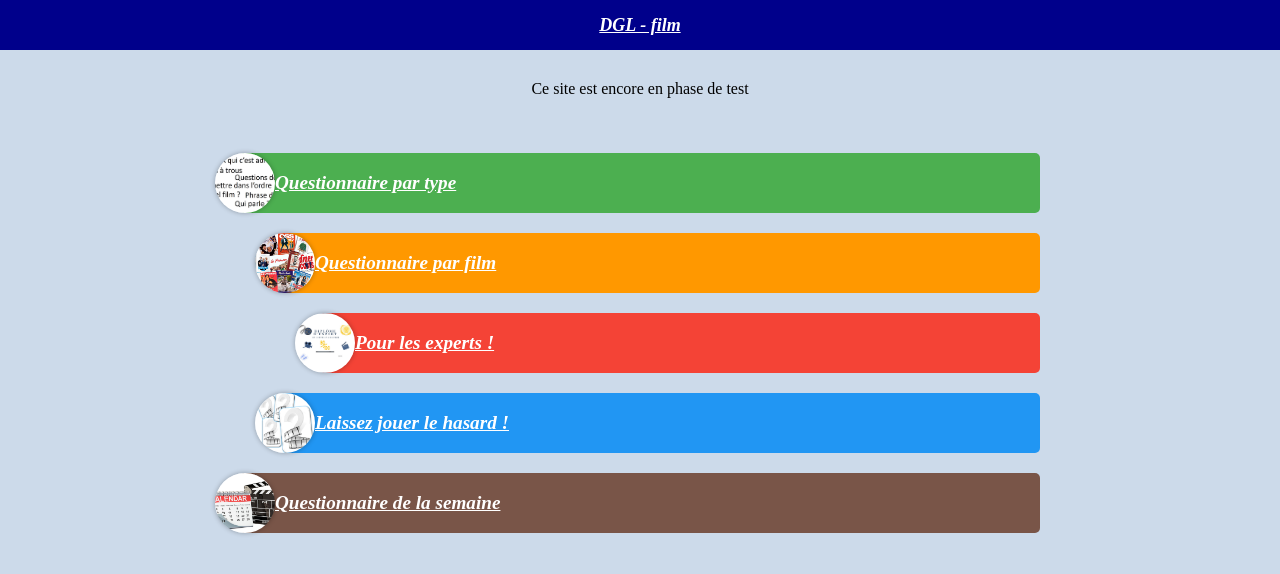
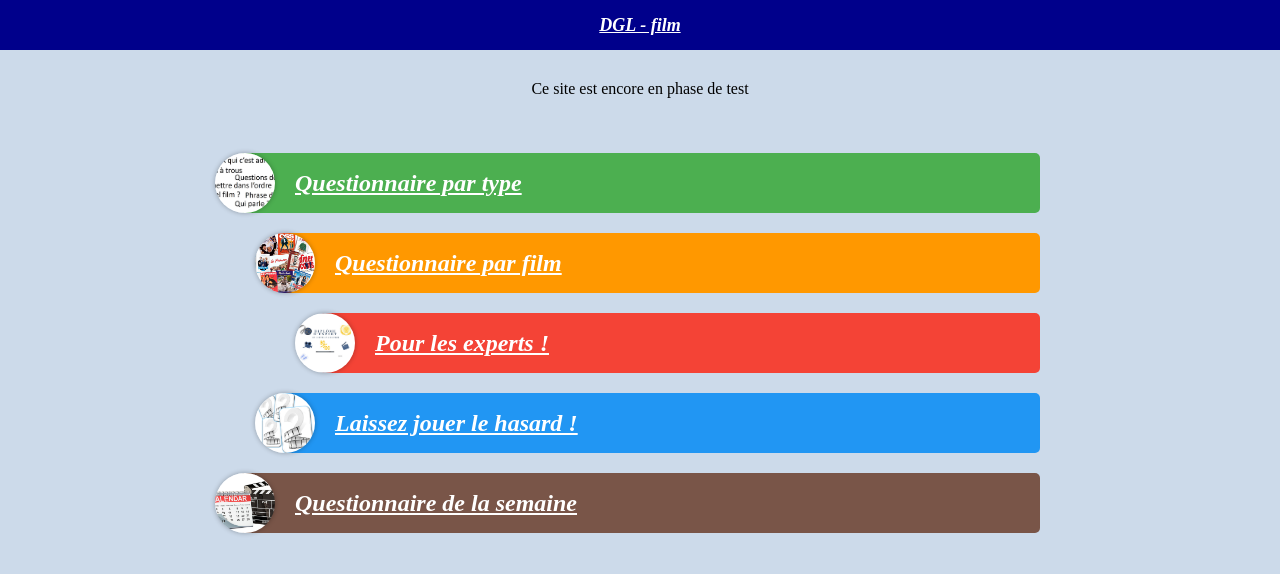
Before and after one commit to GodefroyL/questionnaire-film, a Jekyll site: the page built from index.html, in a window 1280 px wide. Shown: the top 574 px of the page. Built offline with Jekyll 4.4.1, drawn with Linux system fonts in a browser that asks for light colours.

Commit message:
correction accueil v14

```diff
--- a/static/css/styles.css
+++ b/static/css/styles.css
@@ -74,7 +74,8 @@ div {
 }
 
 .bouton_accueil span {
-    font-size: 1.2rem;
+    font-size: 1.5rem;
+    margin-left: 20px;
 }
 
 .titre {
```
